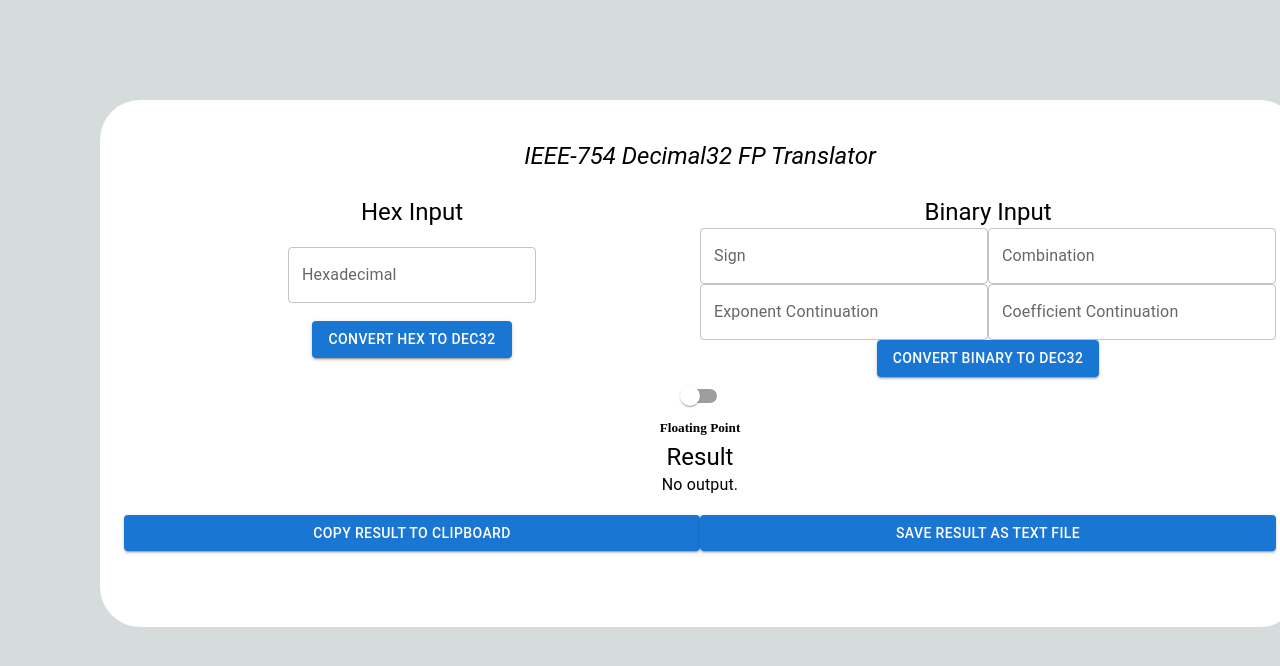
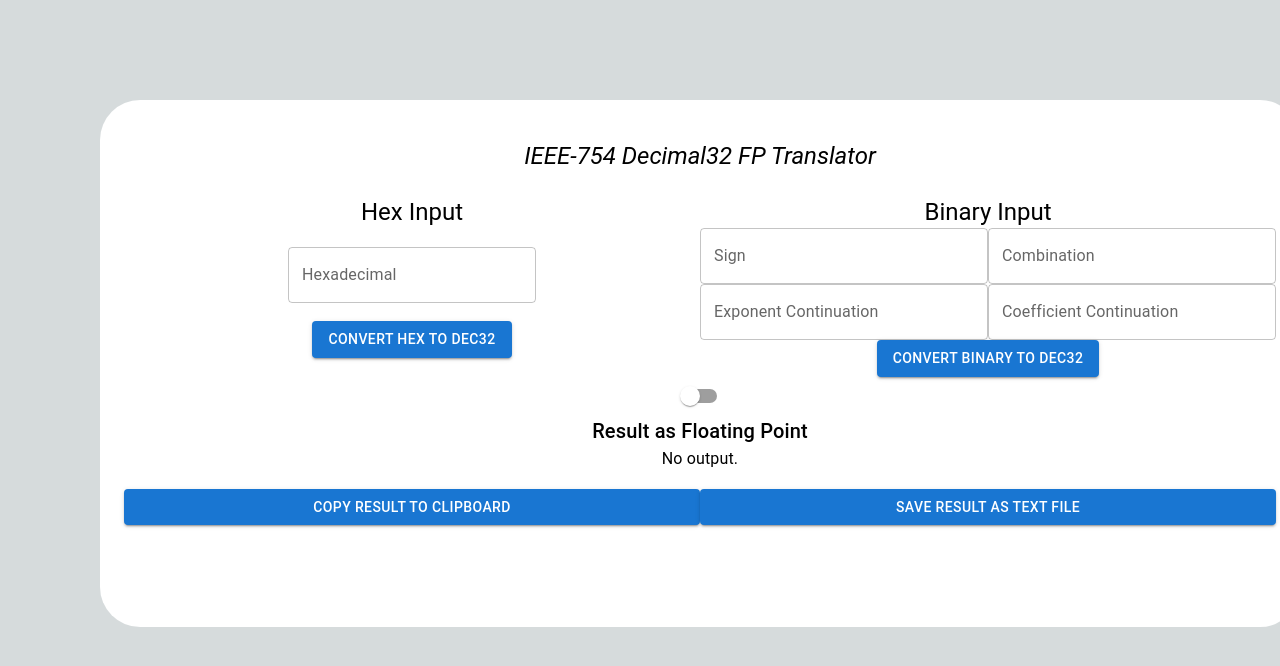
Before and after one commit to alankun5/IEEE-754-Decimal32-FP-Translator-Simulator, a Next.js app in the folder Decimal32FP-Sim/: page / in a window 1280 px wide. Shown: the top 666 px of the page. Built offline with nearby package versions, Linux system fonts and the light colour scheme.

Commit message:
Revamp display

```diff
--- a/Decimal32FP-Sim/app/page.jsx
+++ b/Decimal32FP-Sim/app/page.jsx
@@ -230,9 +230,7 @@ export default function TestPage() {
               onChange={handleTogglePoint}
             />
 
-            <h5 style={{margin: 5}}>{point ? 'Fixed Point' : 'Floating Point'}</h5>
-
-            <Typography variant='h5'>Result</Typography>
+            <Typography variant='h6'>Result as {point? 'Fixed Point' : 'Floating Point'}</Typography>
             {/* {result && <h5>Dec 32 Equivalent: {result}</h5>} */}
             {
               (result && point) ?
```
